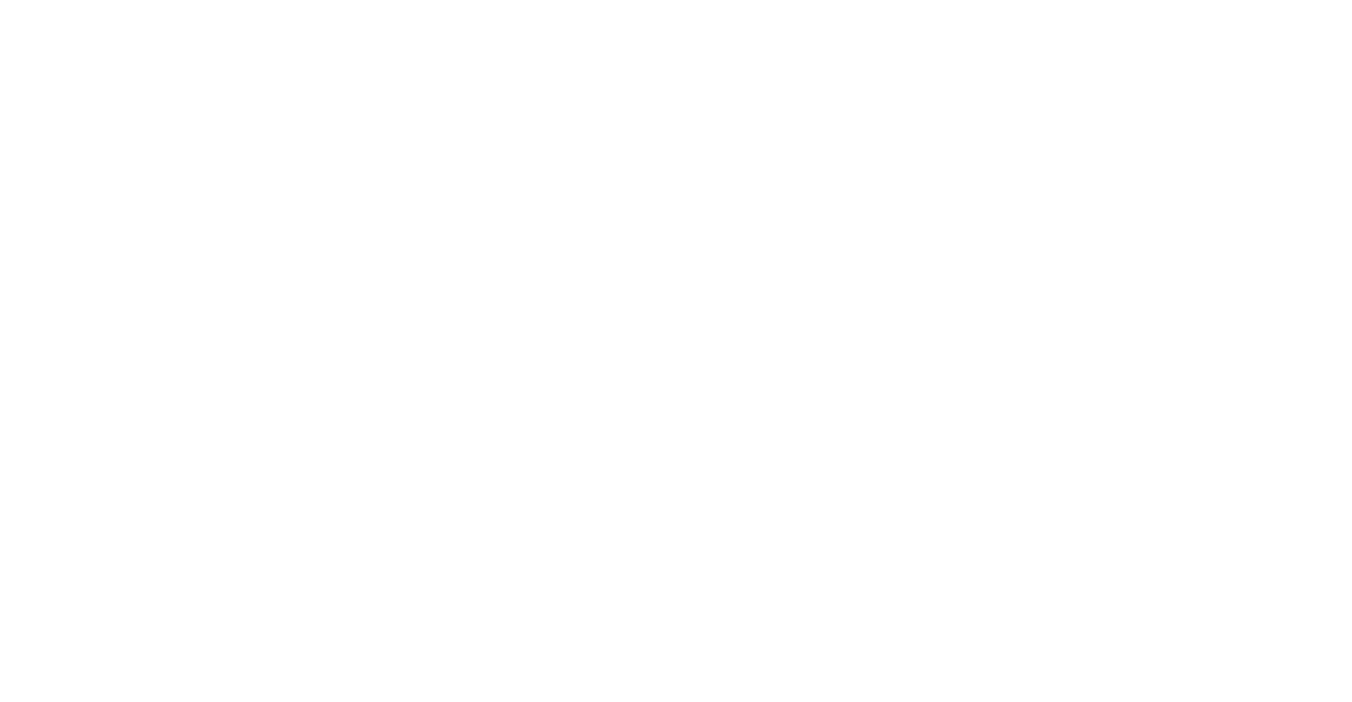
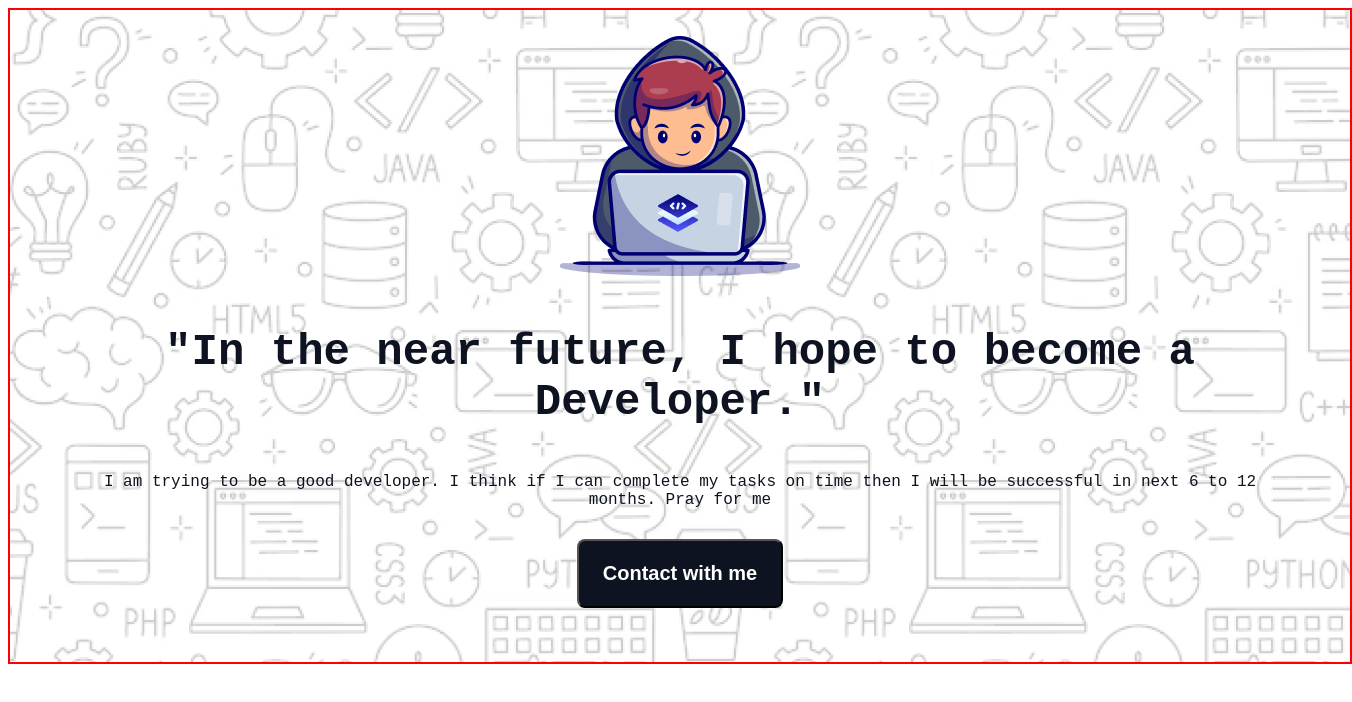
Before and after one commit to Khandaker-Mohyet/assignment-01, a plain HTML site: page index.html in a window 1280 px wide. Shown: the whole page, 1352 px wide, since content can reach past the window. Drawn offline with Linux system fonts and the light colour scheme; a web font is replaced by a local one.

Commit message:
complit banner section

```diff
--- a/index.html
+++ b/index.html
@@ -5,10 +5,36 @@
   <meta charset="UTF-8">
   <meta name="viewport" content="width=device-width, initial-scale=1.0">
   <title>Assignment 01</title>
+  <link rel="preconnect" href="https://fonts.googleapis.com">
+  <link rel="preconnect" href="https://fonts.gstatic.com" crossorigin>
+  <link href="https://fonts.googleapis.com/css2?family=Azeret+Mono:ital,wght@0,100..900;1,100..900&display=swap"
+    rel="stylesheet">
+  <link rel="stylesheet" href="style.css">
 </head>
 
-<body>
+<body class="azeret-mono">
+  <header>
+    <nav>
 
+    </nav>
+    <div class="banner">
+      <div class="banner-containt">
+        <img class="banner-img" src="assets/Group.png" alt="">
+        <h1 class="banner-title">"In the near future, I hope to become a Developer."</h1>
+        <p class="banner-description">I am trying to be a good developer. I think if I can complete my tasks on time
+          then I will be successful in
+          next 6 to 12
+          months. Pray for me</p>
+        <a href=""><button class="contact-btn">Contact with me</button></a>
+      </div>
+    </div>
+  </header>
+  <main>
+
+  </main>
+  <footer>
+
+  </footer>
 </body>
 
 </html>
--- /dev/null
+++ b/style.css
@@ -0,0 +1,53 @@
+
+.azeret-mono {
+  font-family: "Azeret Mono", monospace;
+  font-optical-sizing: auto;
+  font-style: normal;
+}
+
+.banner {
+  border: 2px solid red;
+  background-image: url('assets/Hero-bg.png');
+  width: 1340px;
+  height: 652px;
+  margin: 0 auto;
+}
+
+.banner-containt{
+  display: flex;
+  flex-direction: column;
+  justify-content: center;
+  align-items: center;
+  margin: 0 auto;
+  padding-left: 40px;
+  padding-right: 40px;
+}
+.banner-img{
+  margin-top: 26px;
+  margin-bottom: 22px;
+}
+.banner-title{
+color: rgb(13, 19, 33);
+font-size: 44px;
+font-weight: 800;
+text-align: center;
+}
+
+.banner-description{
+color: rgb(13, 19, 33);
+font-size: 16px;
+font-weight: 400;
+text-align: center;
+padding-left: 40px;
+padding-right: 40px;
+margin-bottom: 30px;
+}
+.contact-btn{
+  border-radius: 8px;
+  background: rgb(13, 19, 33);
+  color: rgb(255, 255, 255);
+  font-size: 20px;
+  font-weight: 600;
+  padding: 21px 24px 21px 24px;
+
+}
```
Also changed, not shown: assets/Group 3.png (added), assets/Group 4.png (added), assets/Group.png (added), assets/Hero-bg.png (added), assets/Layer_1.png (added), assets/css.png (added), assets/facebook.png (added), assets/github.png (added), assets/handshake.jpg (added), assets/html.png (added), assets/js.png (added), assets/linkedin-icon 1.png (added), assets/mongodb.png (added), assets/nodejs.png (added), 1 more files.
